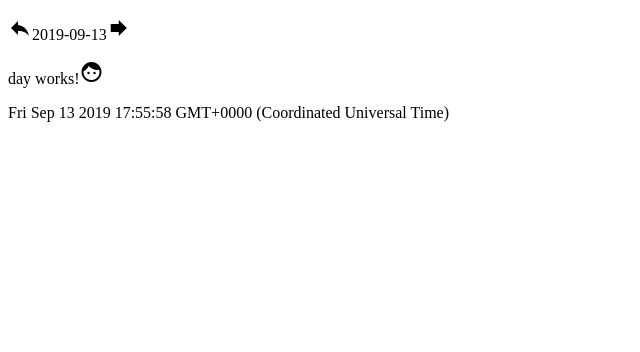
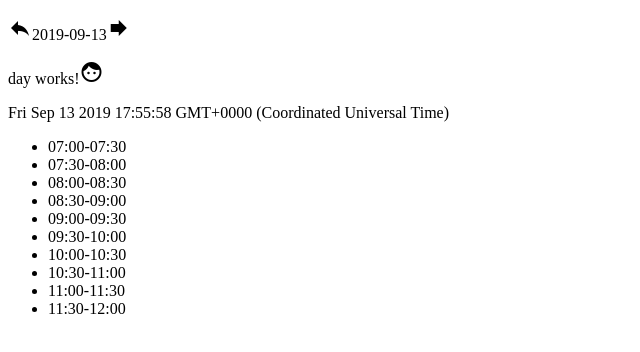
Before and after one commit to imrehorv/roombooking, an Angular app: page /days in a window 1280 px wide. Shown: the top 352 px of the page, without its empty margins (0-640 px from the left). Built offline with nearby package versions, Linux system fonts and the light colour scheme.

Commit message:
show startdate-enddate

```diff
--- a/src/app/day/day.component.html
+++ b/src/app/day/day.component.html
@@ -1,2 +1,5 @@
 <p>day works!<i class="material-icons orange600">face</i></p>
 {{selecteddate}}
+<ul>
+    <li *ngFor="let row of rows">{{row.startdate | date:'hh:mm'}}-{{row.enddate | date:'hh:mm'}}</li>
+</ul>
--- a/src/app/day/day.component.ts
+++ b/src/app/day/day.component.ts
@@ -1,18 +1,66 @@
-import { Component, OnInit, Input } from '@angular/core';
+import { Component, OnInit, Input, SimpleChanges, SimpleChange, OnChanges } from '@angular/core';
+import { Row } from '../irow';
 
 @Component({
   selector: 'rb-day',
   templateUrl: './day.component.html',
   styleUrls: ['./day.component.css']
 })
-export class DayComponent implements OnInit {
+export class DayComponent implements OnChanges, OnInit {
 
   @Input()
   selecteddate: Date;
+  rooms: String[];
+  rows: Row[];
 
   constructor() { }
 
   ngOnInit() {
+    console.log(`ngoninit called selecteddate:${this.selecteddate}`)
   }
 
+  ngOnChanges(changes: SimpleChanges) {
+    console.log('got selecteddate: ', changes.selecteddate.currentValue);
+    this.initModel(changes.selecteddate.currentValue);
+  }
+
+  initModel(currentValue: Date) {
+    this.rooms = ['Room1', 'Room2', 'Room3'];
+    let date=this.getDate(this.selecteddate);
+    this.rows=[];
+
+    date.setHours(7);
+    console.log(`date:${date}`);
+    for (let i=0;i<10;i++)
+    {
+      let startdate:Date=date;
+      let enddate:Date=this.getDatePlus30Min(date);
+      let rooms=['','',''];
+      let row:Row={startdate,enddate,rooms};
+      date=this.getDatePlus30Min(date);
+      console.log(`date:${date} row:${JSON.stringify(row)}`);
+      this.rows.push(row);
+    }
+  }
+  getDatePlus30Min(date: Date): Date {
+    let hours=date.getHours();
+    let minutes=date.getMinutes();
+    let result=this.getDate(date);
+    result.setHours(hours);
+    result.setMinutes(minutes);
+    result.setTime(result.getTime() + (30 * 60 * 1000));
+    return result;
+  }
+
+  getDate(date: Date): Date {
+    let result=new Date();
+    result.setDate(date.getDate());
+    result.setHours(0);
+    result.setMinutes(0);
+    result.setSeconds(0);
+    result.setMinutes(0);
+    return result;
+  }
+
+
 }
```
